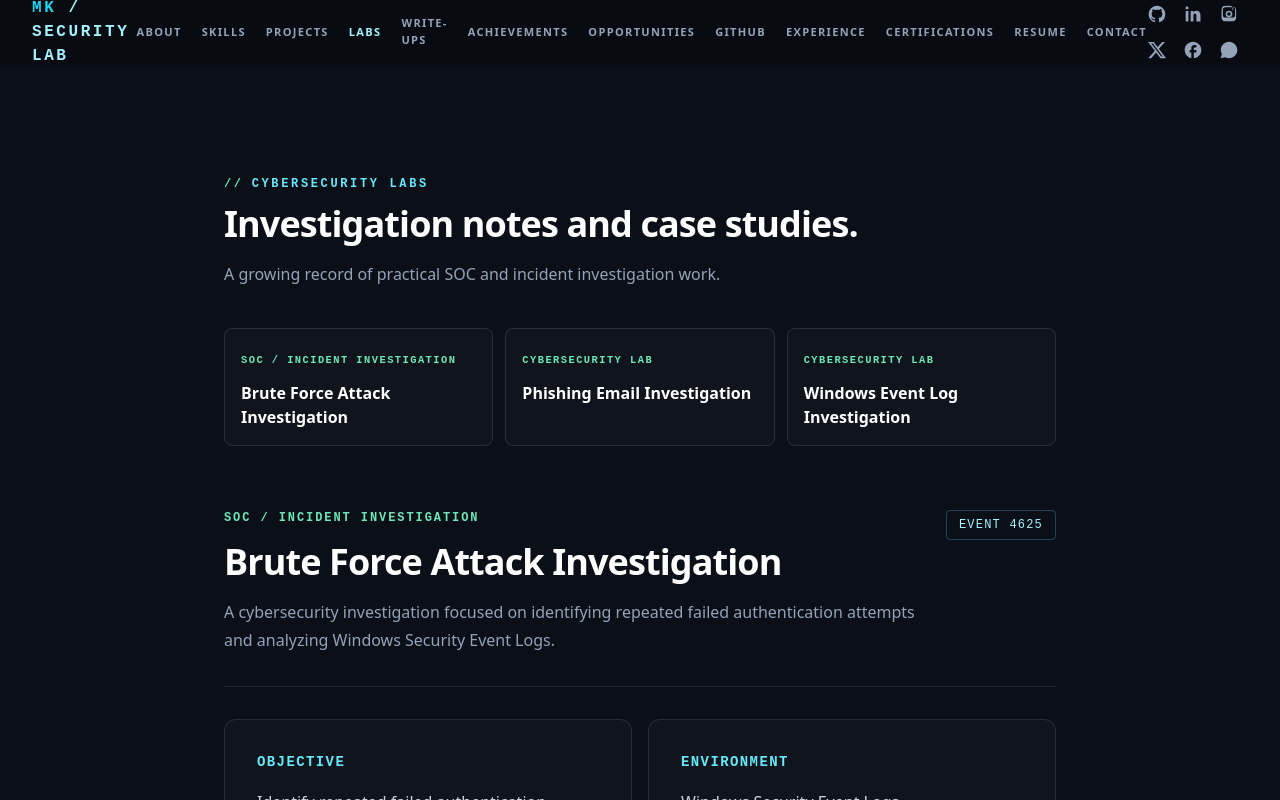
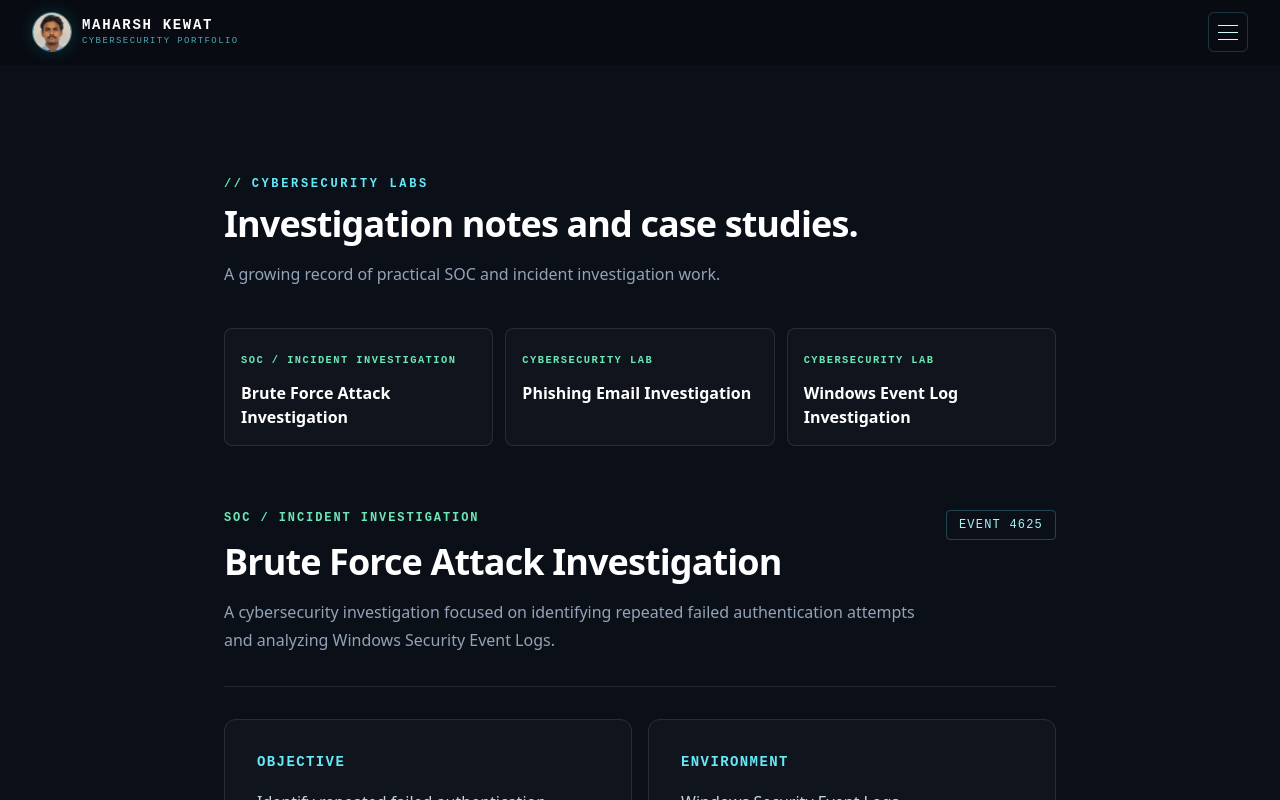
Before and after one commit to maharshkewat-india/maharshkewat-india.github.io, a Next.js app: page /labs in a window 1280 px wide. Shown: the top 800 px of the page. Built offline with nearby package versions, Linux system fonts and the light colour scheme.

Commit message:
Refine navbar branding

```diff
--- a/src/components/Navbar.tsx
+++ b/src/components/Navbar.tsx
@@ -1,4 +1,5 @@
 import Link from 'next/link';
+import Image from 'next/image';
 import { useRouter } from 'next/router';
 import { AnimatePresence, motion, useReducedMotion } from 'framer-motion';
 import { useEffect, useState } from 'react';
@@ -22,26 +23,43 @@ export default function Navbar() {
     setOpen(false);
   }, [router.asPath]);
 
-  const isCurrent = (href: string) => href === '/' ? router.pathname === '/' : router.pathname.startsWith(href);
+  const isCurrent = (href: string) => {
+    const [path, hash] = href.split('#');
+    if (path === '/') {
+      return router.pathname === '/' && Boolean(hash) && router.asPath.split('#')[1] === hash;
+    }
+    return router.pathname.startsWith(path);
+  };
 
   return (
     <header className={`fixed inset-x-0 top-0 z-50 border-b transition ${scrolled || open ? 'border-cyan-300/15 bg-[#06080d]/90 shadow-2xl shadow-black/20 backdrop-blur-xl' : 'border-transparent bg-[#06080d]/50 backdrop-blur-sm'}`}>
-      <nav className="mx-auto flex h-16 max-w-7xl items-center justify-between px-4 sm:px-6 lg:px-8" aria-label="Primary navigation">
-        <Link href="/" className="relative z-50 font-mono text-sm font-bold tracking-[0.16em] text-cyan-200 transition hover:text-white focus-visible:outline-none focus-visible:ring-2 focus-visible:ring-cyan-300 sm:text-base">
-          <span className="text-cyan-400">MK</span><span className="hidden sm:inline"> / SECURITY LAB</span>
+      <nav className="mx-auto flex h-16 max-w-7xl items-center justify-between gap-4 px-4 sm:px-6 lg:px-8" aria-label="Primary navigation">
+        <Link href="/" className="relative z-50 flex min-w-0 shrink-0 items-center gap-2.5 rounded-md text-cyan-200 transition hover:text-white focus-visible:outline-none focus-visible:ring-2 focus-visible:ring-cyan-300">
+          <Image
+            src={profile.profilePhoto}
+            alt=""
+            width={40}
+            height={40}
+            className="h-9 w-9 rounded-full border border-cyan-300/50 object-cover object-top shadow-[0_0_18px_rgba(34,211,238,0.18)] sm:h-10 sm:w-10"
+            priority
+          />
+          <span className="min-w-0">
+            <span className="block truncate font-mono text-xs font-bold tracking-[0.12em] text-white sm:text-sm">MAHARSH KEWAT</span>
+            <span className="hidden truncate font-mono text-[0.56rem] uppercase tracking-[0.16em] text-cyan-300/70 sm:block">Cybersecurity Portfolio</span>
+          </span>
         </Link>
 
-        <div className="hidden items-center gap-5 lg:flex">
+        <div className="hidden min-w-0 flex-1 items-center justify-center gap-4 2xl:flex 2xl:gap-5">
           {navItems.map((item) => (
-            <Link key={item.href} href={item.href} className={`text-[0.69rem] font-semibold tracking-[0.12em] transition focus-visible:outline-none focus-visible:ring-2 focus-visible:ring-cyan-300 ${isCurrent(item.href) ? 'text-cyan-200' : 'text-slate-400 hover:text-white'}`} aria-current={isCurrent(item.href) ? 'page' : undefined}>
+            <Link key={item.href} href={item.href} className={`whitespace-nowrap text-[0.66rem] font-semibold tracking-[0.1em] transition focus-visible:outline-none focus-visible:ring-2 focus-visible:ring-cyan-300 ${isCurrent(item.href) ? 'text-cyan-200' : 'text-slate-400 hover:text-white'}`} aria-current={isCurrent(item.href) ? 'page' : undefined}>
               {item.label}
             </Link>
           ))}
         </div>
 
-        <div className="hidden lg:block"><SocialLinks compact /></div>
+        <div className="hidden shrink-0 2xl:block"><SocialLinks compact /></div>
 
-        <button type="button" className="relative z-50 inline-flex h-10 w-10 items-center justify-center rounded-md border border-cyan-300/20 text-cyan-100 transition hover:border-cyan-300/60 hover:bg-cyan-300/10 focus-visible:outline-none focus-visible:ring-2 focus-visible:ring-cyan-300 lg:hidden" onClick={() => setOpen((value) => !value)} aria-expanded={open} aria-controls="mobile-navigation" aria-label={open ? 'Close navigation menu' : 'Open navigation menu'}>
+        <button type="button" className="relative z-50 inline-flex h-10 w-10 shrink-0 items-center justify-center rounded-md border border-cyan-300/20 text-cyan-100 transition hover:border-cyan-300/60 hover:bg-cyan-300/10 focus-visible:outline-none focus-visible:ring-2 focus-visible:ring-cyan-300 2xl:hidden" onClick={() => setOpen((value) => !value)} aria-expanded={open} aria-controls="mobile-navigation" aria-label={open ? 'Close navigation menu' : 'Open navigation menu'}>
           <span className="sr-only">Toggle menu</span>
           <span aria-hidden="true" className="flex w-5 flex-col gap-1.5">
             <motion.span className="h-px w-full bg-current" animate={open ? { rotate: 45, y: 3.5 } : { rotate: 0, y: 0 }} transition={{ duration: reduceMotion ? 0 : 0.18 }} />
@@ -53,7 +71,7 @@ export default function Navbar() {
 
       <AnimatePresence>
         {open && (
-          <motion.div id="mobile-navigation" initial={reduceMotion ? false : { opacity: 0, y: -12 }} animate={{ opacity: 1, y: 0 }} exit={reduceMotion ? undefined : { opacity: 0, y: -12 }} transition={{ duration: 0.18 }} className="absolute inset-x-0 top-16 border-b border-cyan-300/15 bg-[#080d15]/98 px-4 pb-6 pt-3 shadow-2xl backdrop-blur-xl lg:hidden">
+          <motion.div id="mobile-navigation" initial={reduceMotion ? false : { opacity: 0, y: -12 }} animate={{ opacity: 1, y: 0 }} exit={reduceMotion ? undefined : { opacity: 0, y: -12 }} transition={{ duration: 0.18 }} className="absolute inset-x-0 top-16 border-b border-cyan-300/15 bg-[#080d15]/98 px-4 pb-6 pt-3 shadow-2xl backdrop-blur-xl 2xl:hidden">
             <div className="mx-auto grid max-w-7xl gap-1">
               {navItems.map((item) => (
                 <Link key={item.href} href={item.href} className={`rounded-md px-3 py-3 text-sm font-semibold tracking-[0.1em] transition focus-visible:outline-none focus-visible:ring-2 focus-visible:ring-cyan-300 ${isCurrent(item.href) ? 'bg-cyan-300/10 text-cyan-100' : 'text-slate-300 hover:bg-white/5 hover:text-white'}`} aria-current={isCurrent(item.href) ? 'page' : undefined}>
```
